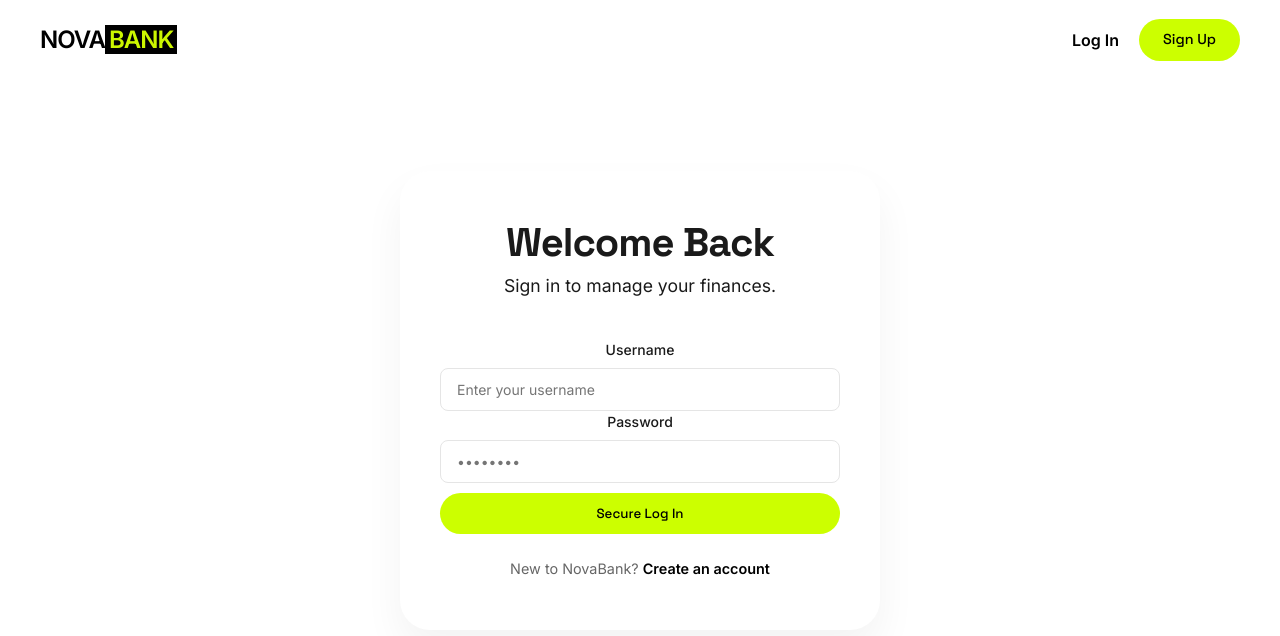
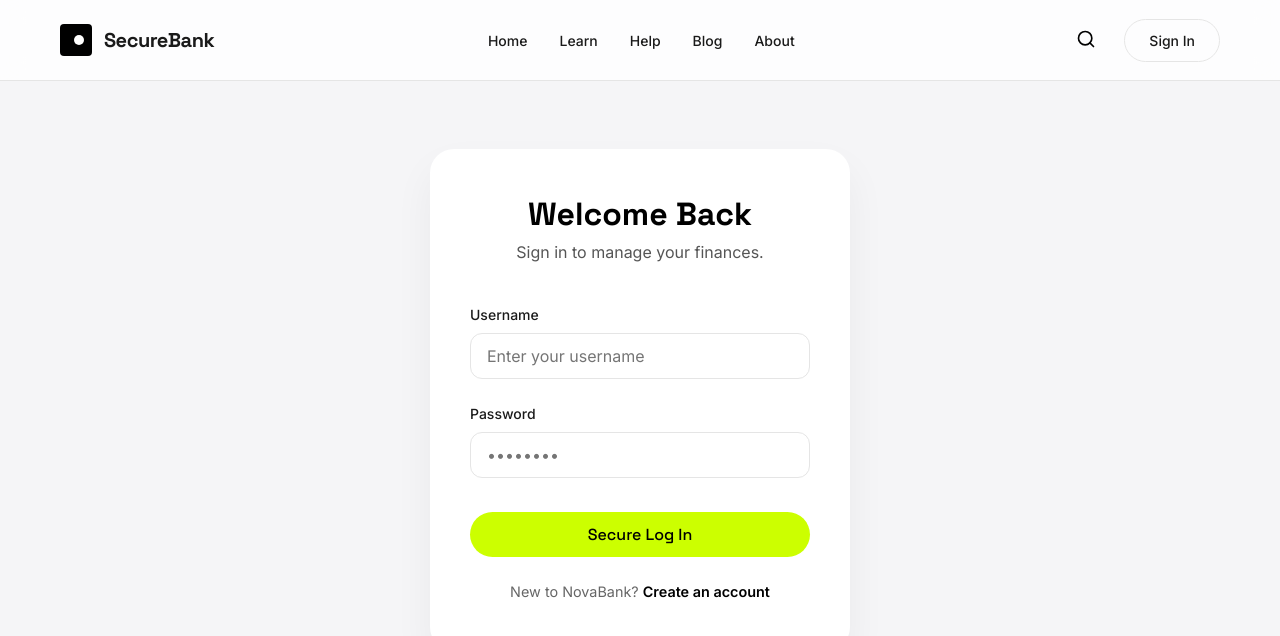
Before and after one commit to Sujit224/SecureBank, a React app in the folder frontend/: page /login in a window 1280 px wide. Shown: the top 636 px of the page. Built offline with nearby package versions, Linux system fonts and the light colour scheme; the HTML template or start-up script is replaced by a standard one.

Commit message:
enhancement: card and ui

```diff
--- a/frontend/src/components/landing/Hero.css
+++ b/frontend/src/components/landing/Hero.css
@@ -143,6 +143,16 @@
     grid-template-columns: repeat(8, 1fr);
     gap: 4px;
     transform: rotate(-15deg);
+    z-index: 1;
+}
+
+.card-top,
+.card-number,
+.card-date,
+.card-name,
+.card-chip {
+    position: relative;
+    z-index: 2;
 }
 
 .pattern-dot {
--- a/frontend/src/components/landing/Navbar.jsx
+++ b/frontend/src/components/landing/Navbar.jsx
@@ -1,10 +1,18 @@
 import React, { useState } from 'react';
-import { Search, Menu, X } from 'lucide-react';
-import { Link } from 'react-router-dom';
+import { Search, Menu, X, User } from 'lucide-react'; // Added User icon
+import { Link, useNavigate } from 'react-router-dom';
+import { useAuth } from '../../context/AuthContext'; // Import AuthContext
 import './Navbar.css';
 
 const Navbar = () => {
   const [isOpen, setIsOpen] = useState(false);
+  const { user, logout } = useAuth(); // Get user and logout from context
+  const navigate = useNavigate();
+
+  const handleLogout = () => {
+    logout();
+    navigate('/');
+  };
 
   return (
     <nav className="navbar">
@@ -20,7 +28,7 @@ const Navbar = () => {
 
         {/* Desktop Menu */}
         <div className="nav-links">
-          <a href="#" className="nav-link">Home</a>
+          <Link to="/" className="nav-link">Home</Link>
           <a href="#" className="nav-link">Learn</a>
           <a href="#" className="nav-link">Help</a>
           <a href="#" className="nav-link">Blog</a>
@@ -32,9 +40,24 @@ const Navbar = () => {
           <button className="search-btn">
             <Search size={20} />
           </button>
+
+          {user ? (
+            <div className="flex items-center gap-4">
+               <Link to="/user-dashboard" className="nav-link" style={{ fontWeight: '600' }}>
+                 Dashboard
+               </Link>
+               <button onClick={handleLogout} className="signin-btn" style={{ backgroundColor: 'transparent', color: 'var(--color-text)' }}>
+                 Logout
+               </button>
+               <div style={{ width: 32, height: 32, borderRadius: '50%', background: '#eee', display: 'flex', alignItems: 'center', justifyContent: 'center' }}>
+                  <User size={18} />
+               </div>
+            </div>
+          ) : (
             <Link to="/login" className="signin-btn">
               Sign In
             </Link>
+          )}
         </div>
 
         {/* Mobile Toggle */}
@@ -46,15 +69,25 @@ const Navbar = () => {
       {/* Mobile Menu */}
       {isOpen && (
         <div className="mobile-menu">
-          <a href="#" className="mobile-link">Home</a>
+          <Link to="/" className="mobile-link">Home</Link>
           <a href="#" className="mobile-link">Learn</a>
           <a href="#" className="mobile-link">Help</a>
           <a href="#" className="mobile-link">Blog</a>
           <a href="#" className="mobile-link">About</a>
           <div style={{ height: '1px', backgroundColor: 'var(--color-gray)', margin: '8px 0' }}></div>
+
+          {user ? (
+            <>
+              <Link to="/user-dashboard" className="mobile-link">Dashboard</Link>
+              <button onClick={handleLogout} className="mobile-signin" style={{ marginTop: '10px' }}>
+                Logout
+              </button>
+            </>
+          ) : (
              <Link to="/login" className="mobile-signin">
               Sign In
             </Link>
+          )}
         </div>
       )}
     </nav>
--- a/frontend/src/pages/Login.css
+++ b/frontend/src/pages/Login.css
@@ -1,41 +1,85 @@
 .login-container {
   min-height: 100vh;
   display: flex;
+  align-items: center;
   justify-content: center;
-  align-items: center;
-  background-color: var(--bg-card); /* Light Grey background */
+  background-color: var(--color-gray);
   padding: 20px;
 }
 
 .login-card {
   background: white;
-  padding: 50px 40px;
   width: 100%;
-  max-width: 480px; /* Restrict width so it doesn't stretch */
-  border-radius: 30px; /* Smooth corners */
-  box-shadow: 0 20px 40px rgba(0,0,0,0.05); /* Subtle Premium Shadow */
+  max-width: 420px;
+  padding: 48px 40px;
+  border-radius: 24px;
   text-align: center;
+  box-shadow: 0 20px 40px rgba(0, 0, 0, 0.05);
 }
 
 .login-title {
-  font-size: 2.5rem;
-  font-weight: 800;
+  font-family: var(--font-display);
+  font-size: 32px;
   margin-bottom: 8px;
-  letter-spacing: -1px;
+  color: var(--color-dark);
 }
 
 .login-subtitle {
-  color: var(--text-muted);
+  color: var(--color-text-light);
   margin-bottom: 40px;
-  font-size: 1.1rem;
+  font-size: 16px;
+}
+
+.input-group {
+  margin-bottom: 24px;
+  text-align: left;
+}
+
+.input-label {
+  display: block;
+  margin-bottom: 8px;
+  font-weight: 500;
+  font-size: 14px;
+  color: var(--color-text);
+}
+
+.input-field {
+  width: 100%;
+  padding: 12px 16px;
+  border: 1px solid var(--color-border);
+  border-radius: 12px;
+  font-size: 16px;
+  transition: all 0.2s;
+}
+
+.input-field:focus {
+  border-color: var(--color-dark);
+  outline: none;
+  box-shadow: 0 0 0 3px rgba(0, 0, 0, 0.05);
+}
+
+.btn-primary {
+  background-color: var(--color-accent);
+  color: var(--color-dark);
+  width: 100%;
+  padding: 14px;
+  border-radius: 50px;
+  font-weight: 600;
+  font-size: 16px;
+  font-family: var(--font-display);
+  cursor: pointer;
+  transition: transform 0.2s;
+}
+
+.btn-primary:hover {
+  transform: translateY(-2px);
 }
 
 .error-msg {
   background-color: #fee2e2;
-  color: #b91c1c;
+  color: #ef4444;
   padding: 12px;
-  border-radius: 12px;
-  margin-bottom: 20px;
-  font-size: 0.9rem;
-  font-weight: 600;
+  border-radius: 8px;
+  margin-bottom: 24px;
+  font-size: 14px;
 }
--- a/frontend/src/pages/Login.jsx
+++ b/frontend/src/pages/Login.jsx
@@ -2,8 +2,8 @@ import React, { useState } from 'react';
 import API from '../api/axios';
 import { useNavigate } from 'react-router-dom';
 import { useAuth } from '../context/AuthContext'; // Use the context we made!
-import Navbar from '../components/Navbar';
-import './Login.css'; // We will create this specific style file next
+import Navbar from '../components/landing/Navbar';
+import './Login.css';
 
 const Login = () => {
   const [form, setForm] = useState({ username: '', password: '' });
```
Lines whose indentation alone changed are shown as unchanged.
